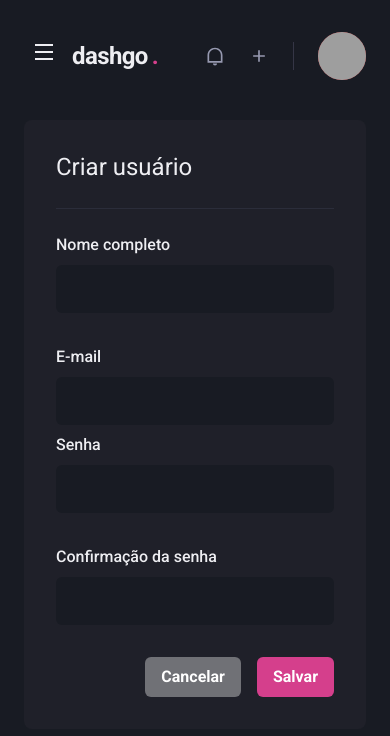
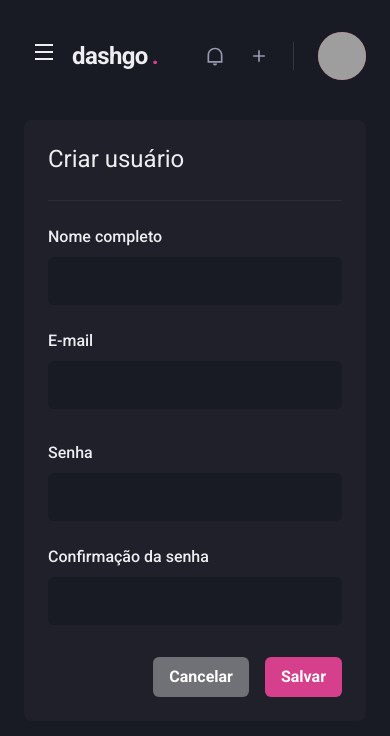
Before and after one commit to marcelorbueno/dashgo, a Next.js app: page /users/create in a window 390 px wide. Shown: the top 736 px of the page. Built offline with nearby package versions, Linux system fonts and the light colour scheme; grey boxes are pictures that could not be loaded.

Commit message:
Cadastro responsivo

```diff
--- a/src/pages/users/create.tsx
+++ b/src/pages/users/create.tsx
@@ -9,21 +9,21 @@
     <Box>
       <Header />
 
-      <Flex w='100%' my='6' maxWidth={1480} mx='auto' px='6'>
+      <Flex w="100%" my="6" maxWidth={1480} mx="auto" px="6">
         <Sidebar />
 
-        <Box flex="1" borderRadius={8} bg="gray.800" p="8">
+        <Box flex="1" borderRadius={8} bg="gray.800" p={["6", "8"]}>
           <Heading size="lg" fontWeight="normal">Criar usuário</Heading>
 
           <Divider my="6" borderColor="gray.700" />
 
-          <VStack>
-            <SimpleGrid minChildWidth="240px" spacing="8" w="100%">
+          <VStack spacing="8">
+            <SimpleGrid minChildWidth="240px" spacing={["6", "8"]} w="100%">
               <Input name="name" label="Nome completo" />
               <Input name="email" type="email" label="E-mail" />
             </SimpleGrid>
 
-            <SimpleGrid minChildWidth="240px" spacing="8" w="100%">
+            <SimpleGrid minChildWidth="240px" spacing={["6", "8"]} w="100%">
               <Input name="password" type="password" label="Senha" />
               <Input name="password_confirmation" type="password" label="Confirmação da senha" />
             </SimpleGrid>
```
